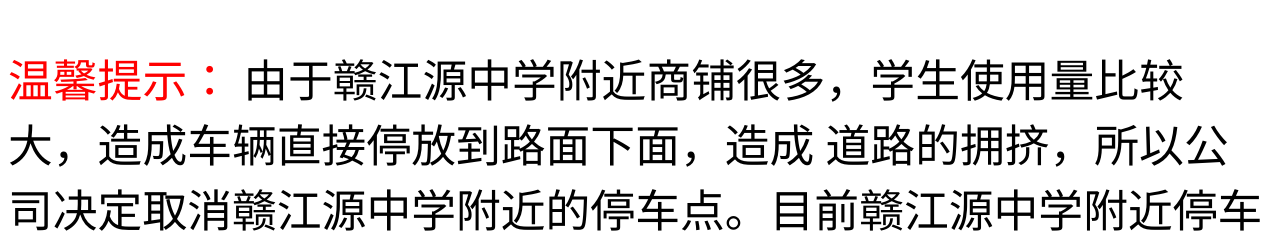
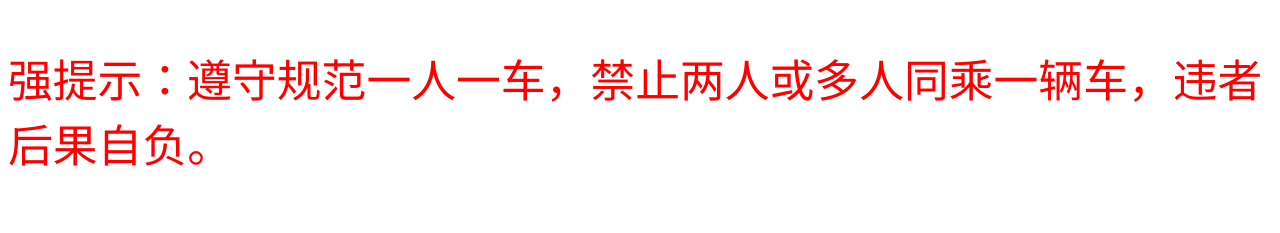
Before and after one commit to hengxingyema/simpleads, a website: page public/index.html in a window 1280 px wide. Shown: the top 233 px of the page. Drawn offline with Linux system fonts and the light colour scheme.

Commit message:
增加强提示

```diff
--- a/public/index.html
+++ b/public/index.html
@@ -12,6 +12,8 @@
 
 <body>
 	<div class="commit" style="font-size: 3.5vw;">
+		<p style="color: red;">强提示：遵守规范一人一车，禁止两人或多人同乘一辆车，违者后果自负。</p>
+		<br>
 		<p>
 			<span style="color: red;">温馨提示：</span>
 			<span>由于赣江源中学附近商铺很多，学生使用量比较大，造成车辆直接停放到路面下面，造成
```
